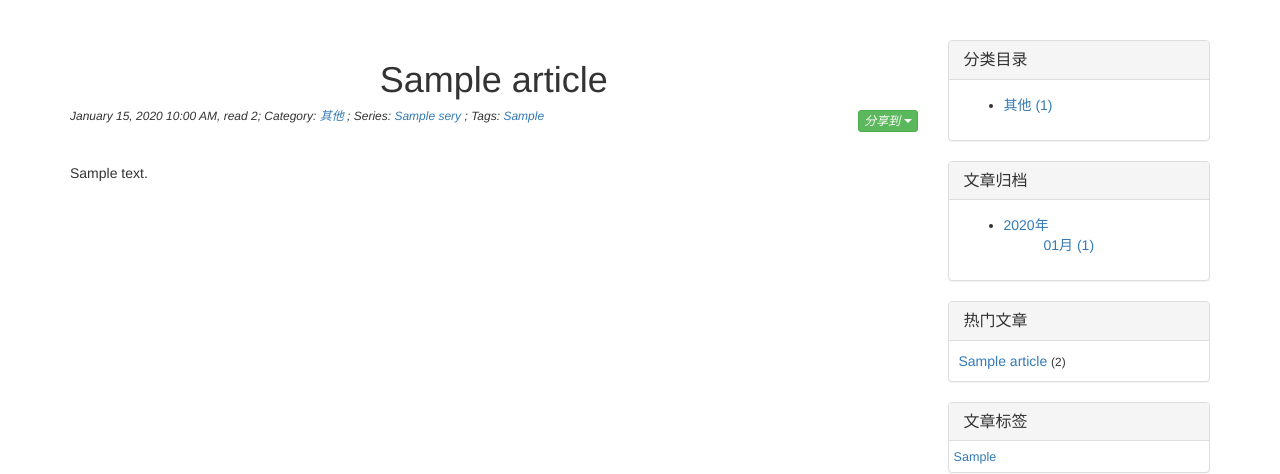
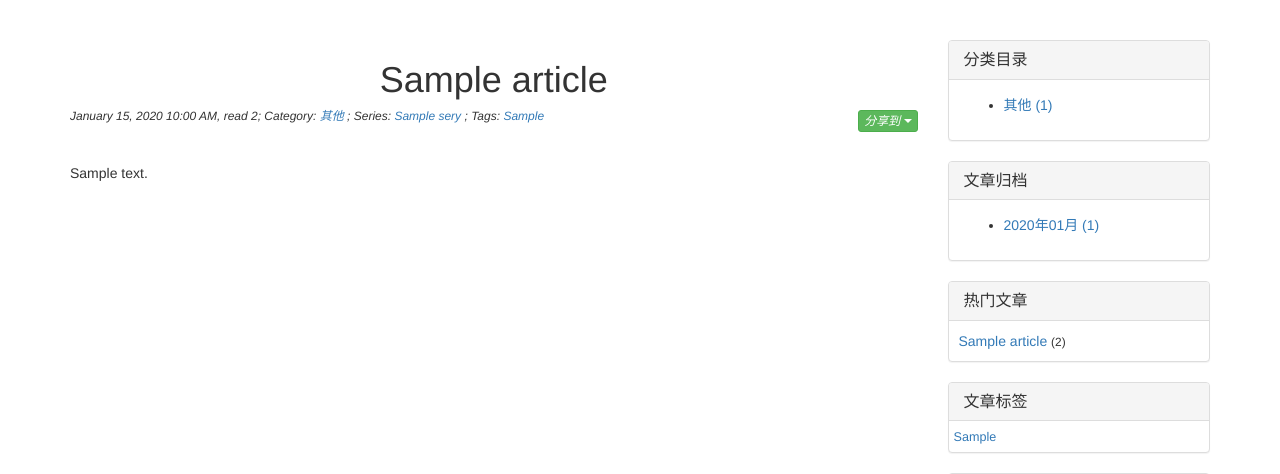
Before and after one commit to cachalot1984/hexblog, a Flask app: page /article/1 in a window 1280 px wide. Shown: the part 52-526 px from the top of the page. Run offline with Flask 2, Linux system fonts and the light colour scheme; data comes from the database, SQL or seed files in the repository; both versions use the stored data as it was after the commit; tables that the repository leaves empty hold one stand-in row (values such as "Sample post"); parts of the project's set-up code (start-up, migrations or seed data) failed here and were passed over; some libraries are stand-ins or nearby versions.

Commit message:
slightly modified some displaying issue

```diff
--- a/templates/_macros.html
+++ b/templates/_macros.html
@@ -57,18 +57,13 @@
     <div class="panel-body">
         <ul>
             {% for year, months in data.items() %}
-            <li>
-                <a href='#'>{{ year }}年</a>
                 {% for month, num in months.items() %}
-                <ul>
-                    <li style="list-style-type: none">
+                    <li>
                         <a href="{{ url_for(endpoint, by='time_created') }}#{{ year }}-{{ month }}">
-                            {{ "%02d"|format(month) }}月 ({{ num }})
+                            {{ year }}年{{ "%02d"|format(month) }}月 ({{ num }})
                         </a>
                     </li>
-                </ul>
                 {% endfor %}
-            </li>
             {% endfor %}
         </ul>
     </div>
--- a/templates/article.html
+++ b/templates/article.html
@@ -47,10 +47,10 @@
 <div>
 <ul class="col-md-12 pager">
     {% if prev %}
-    <li class="previous"><a href="{{ url_for('article', id=prev.id) }}">&larr; 上一篇</a></li>
+    <li class="previous"><a href="{{ url_for('article', id=prev.id) }}">&lt;&lt; 上一篇</a></li>
     {% endif %}
     {% if next %}
-    <li class="next"><a href="{{ url_for('article', id=next.id) }}">下一篇 &rarr;</a></li>
+    <li class="next"><a href="{{ url_for('article', id=next.id) }}">下一篇 &gt;&gt;</a></li>
     {% endif %}
 </ul>
 <ul class="col-md-12 pager" style="margin:0">
--- a/templates/index.html
+++ b/templates/index.html
@@ -30,8 +30,9 @@
         {% else %}
             {{ article.content }}
         {% endif %}
+        ...
     </div>
-    <p class="text-right"><a href="{{ url_for('article', id=article.id) }}">阅读全文...</a></p>
+    <p class="text-right"><a href="{{ url_for('article', id=article.id) }}">阅读全文&gt;&gt;</a></p>
     <hr><br>
 </div>
 {% endfor %}
```
Also changed, not shown: db.sqlite.
